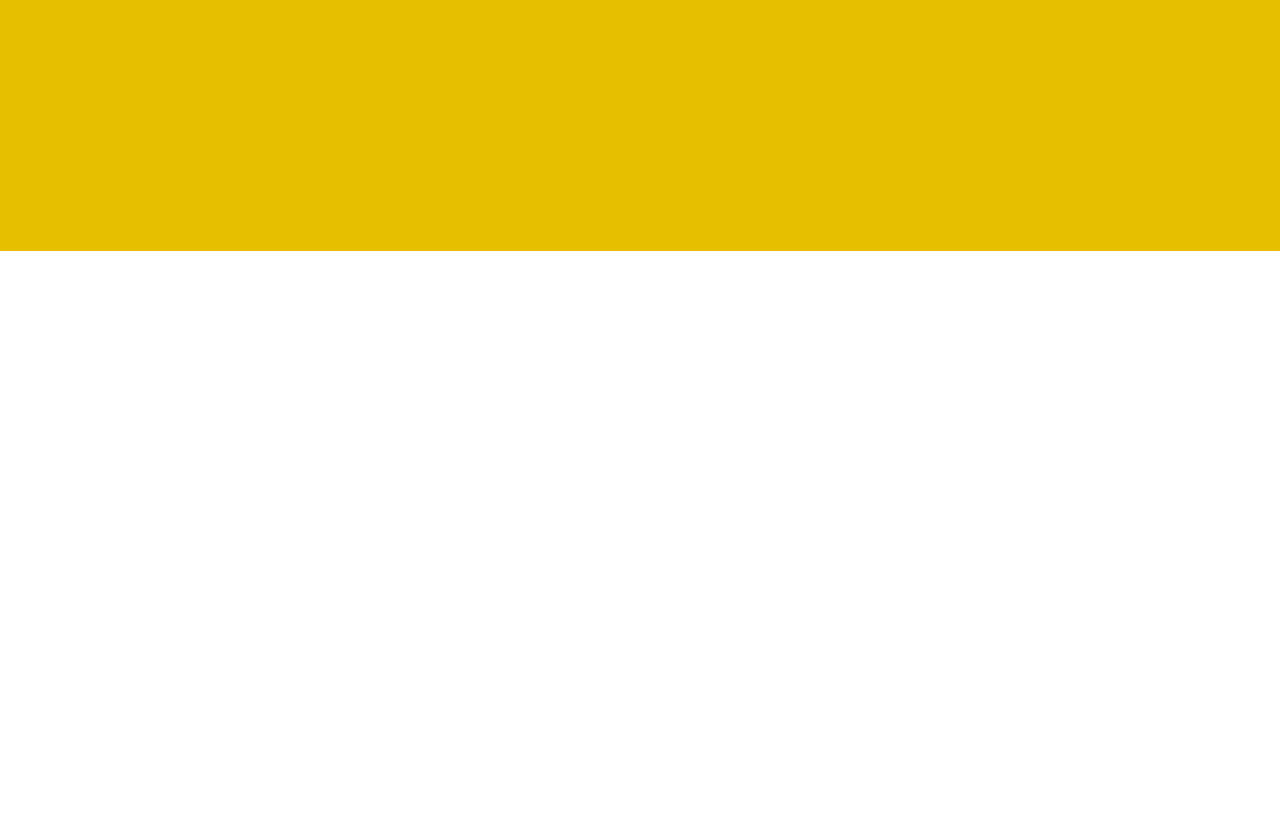
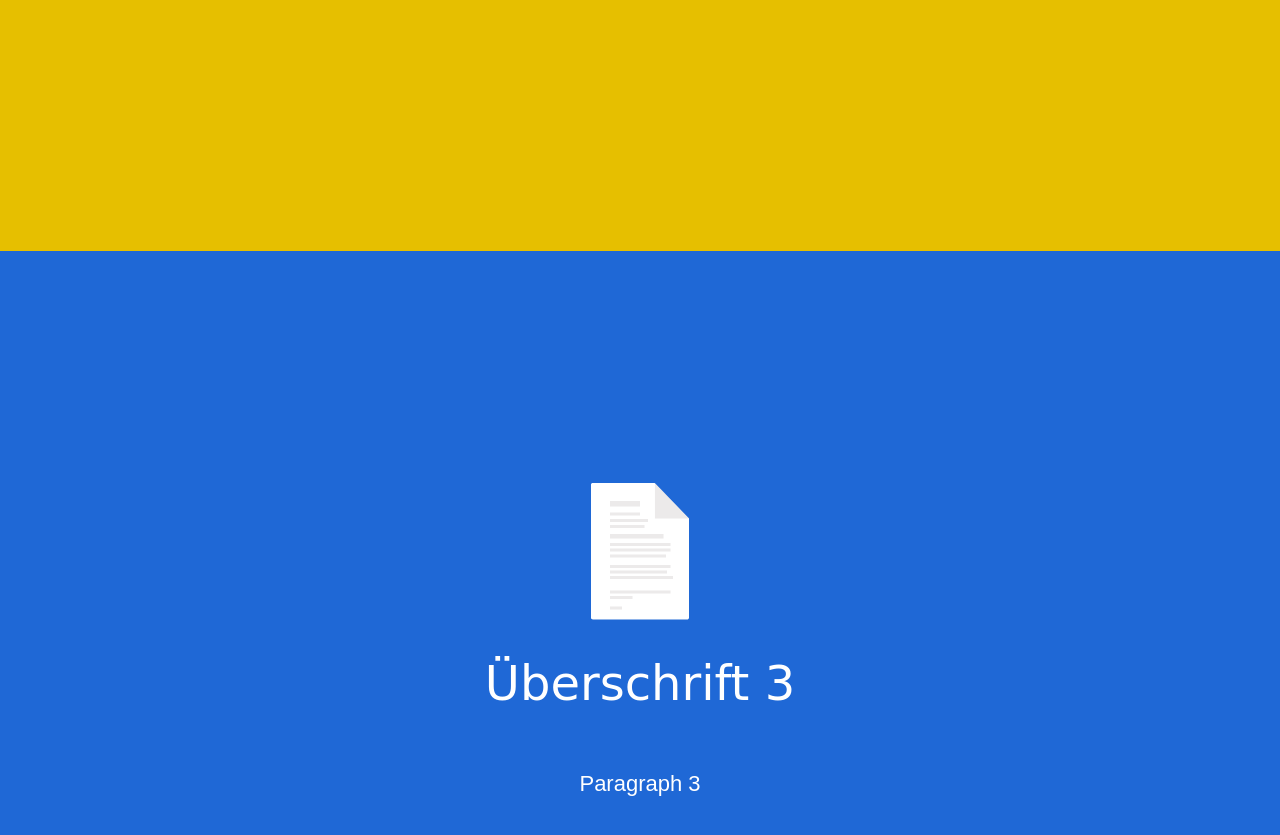
Before and after one commit to BugoderWas/Bewerbung, a plain HTML site: page index.html in a window 1280 px wide. Shown: the part 1349-2184 px from the top of the page. Before the commit the page ends 1600 px from the top, so only its background shows below. Drawn offline with Linux system fonts and the light colour scheme; a web font is replaced by a local one.

Commit message:
Section 3: Blue

```diff
--- a/css/style.css
+++ b/css/style.css
@@ -25,6 +25,10 @@ html, body {
   font-size: 22px;
   padding-top: 60px;
 }
+.section img {
+  height: 200px;
+  width: auto;
+}
 .container {
   margin: auto;
   padding-top: 200px;
@@ -35,3 +39,6 @@ html, body {
 .section-yellow {
   background-color: #e6bf00;
 }
+.section-blue {
+  background-color: #1f68d6;
+}
--- a/index.html
+++ b/index.html
@@ -12,6 +12,7 @@
 
   <div class="section section-orange">
     <div class="container">
+      <img src="img/icons/Smiley.png" alt="Smiley">
       <h3 class="section-heading">Überschrift 1</h3>
       <p>Paragraph 1</p>
     </div>
@@ -19,10 +20,19 @@
 
   <div class="section section-yellow">
     <div class="container">
+      <img src="img/icons/Team.png" alt="Team">
       <h3 class="section-heading">Überschrift 2</h3>
       <p>Paragraph 2</p>
     </div>
   </div>
 
+  <div class="section section-blue">
+    <div class="container">
+      <img src="img/icons/File.png" alt="File">
+      <h3 class="section-heading">Überschrift 3</h3>
+      <p>Paragraph 3</p>
+    </div>
+  </div>
+
 </body>
 </html>
```
